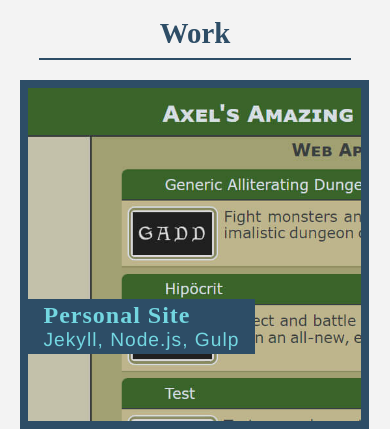
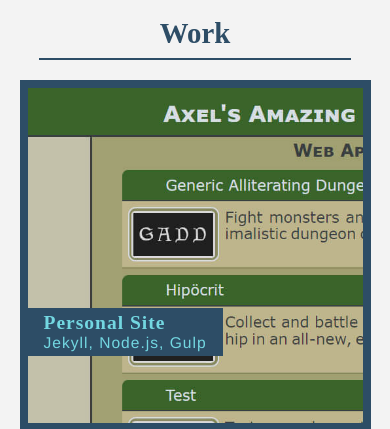
Before and after one commit to Axeljk/uw_m02_portfolio, a plain HTML site: page index.html in a window 390 px wide. Shown: the part 964-1393 px from the top of the page. Drawn offline with nearby package versions, Linux system fonts and the light colour scheme; a web font is replaced by a local one.

Commit message:
Fixes issue with <a> tile getting stretched by its font size (???). Gets rid of all grid sizes forcing them to proper aspect ratio originally.

```diff
--- a/assets/css/style.css
+++ b/assets/css/style.css
@@ -46,9 +46,6 @@ h1 {
 }
 h2 {
 	font-size: 2.3em;
-}
-h3 {
-	font-size: 1.9em;
 }
 ul {
 	/* Flex. */
@@ -225,12 +222,9 @@ main h2 {
  */
 #work > div {
 	display: grid;
-	grid-template-columns: repeat(4, 18vw);
-	grid-template-rows: repeat(3, 18vw);
+	grid-template-columns: repeat(4, auto);
 	justify-items: center;
 	grid-gap: 1.5vw;
-	height: 58vw;
-	width: 80vw;
 	padding: 0.625em 2em;
 }
 #work a {
@@ -240,6 +234,7 @@ main h2 {
 	width: 100%;
 	padding: 0px;
 	position: relative;
+	font-size: 0px;
 }
 #work img {
 	width: 100%;
@@ -264,15 +259,17 @@ main h2 {
 	bottom: 20%;
 	text-align: left;
 	min-width: 100px;
-	padding: 0.2em 1em;
+	padding: 4px 16px;
 }
 #work h3 {
+	font-size: 1.9rem;
 	color: var(--secondary);
 	letter-spacing: 1px;
 }
 #work p {
+	font-size: 1rem;
 	color: var(--secondary);
-	font-size: 1.2em;
+	font-size: 1.2rem;
 	letter-spacing: 1px;
 }
 
@@ -310,14 +307,18 @@ main h2 {
  */
 @media all and (max-width: 1300px) {
 	#work > div {
-		grid-template-columns: repeat(3, 23vw);
-		grid-template-rows: repeat(4, 23vw);
-		height: 98.5vw;
+		grid-template-columns: repeat(3, auto);
 	}
 }
 @media all and (max-width: 1100px) {
 	#contact span {
 		flex-basis: 100%;
+	}
+	#work h3 {
+		font-size: 3vw;
+	}
+	#work p {
+		font-size: 2vw;
 	}
 }
 @media all and (max-width: 900px) {
@@ -328,9 +329,7 @@ main h2 {
 		padding: 20px 0 3em 0;
 	}
 	#work > div {
-		grid-template-columns: repeat(2, 33vw);
-		grid-template-rows: repeat(6, 33vw);
-		height: 209vw;
+		grid-template-columns: repeat(2, auto);
 	}
 }
 @media all and (max-width: 600px) {
@@ -343,9 +342,6 @@ main h2 {
 	}
 	h2 {
 		font-size: 1.8em;
-	}
-	h3 {
-		font-size: 1.5em;
 	}
 	main h2 {
 		flex: 0 0 1.5em;
@@ -363,10 +359,7 @@ main h2 {
 	}
 	#work > div {
 		padding: 5vw;
-		height: 828vw;
-		width: 100vw;
-		grid-template-columns: 89.5vw;
-		grid-template-rows: repeat(9, 89.5vw);
+		grid-template-columns: auto;
 	}
 	#work a:nth-child(1) {
 		grid-column-start: 1;
@@ -374,6 +367,12 @@ main h2 {
 		grid-row-start: 1;
 		grid-row-end: 2;
 	}
+	#work h3 {
+		font-size: 5vw;
+	}
+	#work p {
+		font-size: 4vw;
+	}
 	#contact li {
 		justify-self: center;
 	}
```
Also changed, not shown: index.html (+1 -5 lines).
